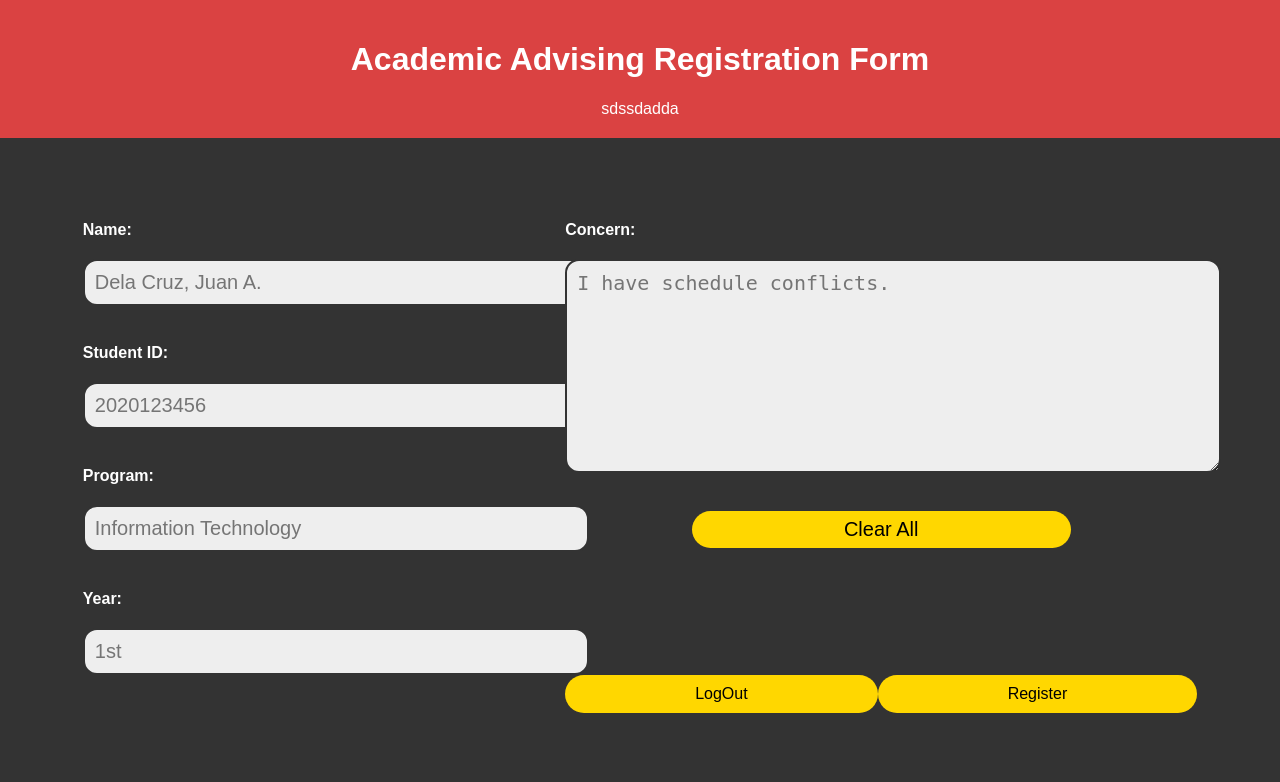
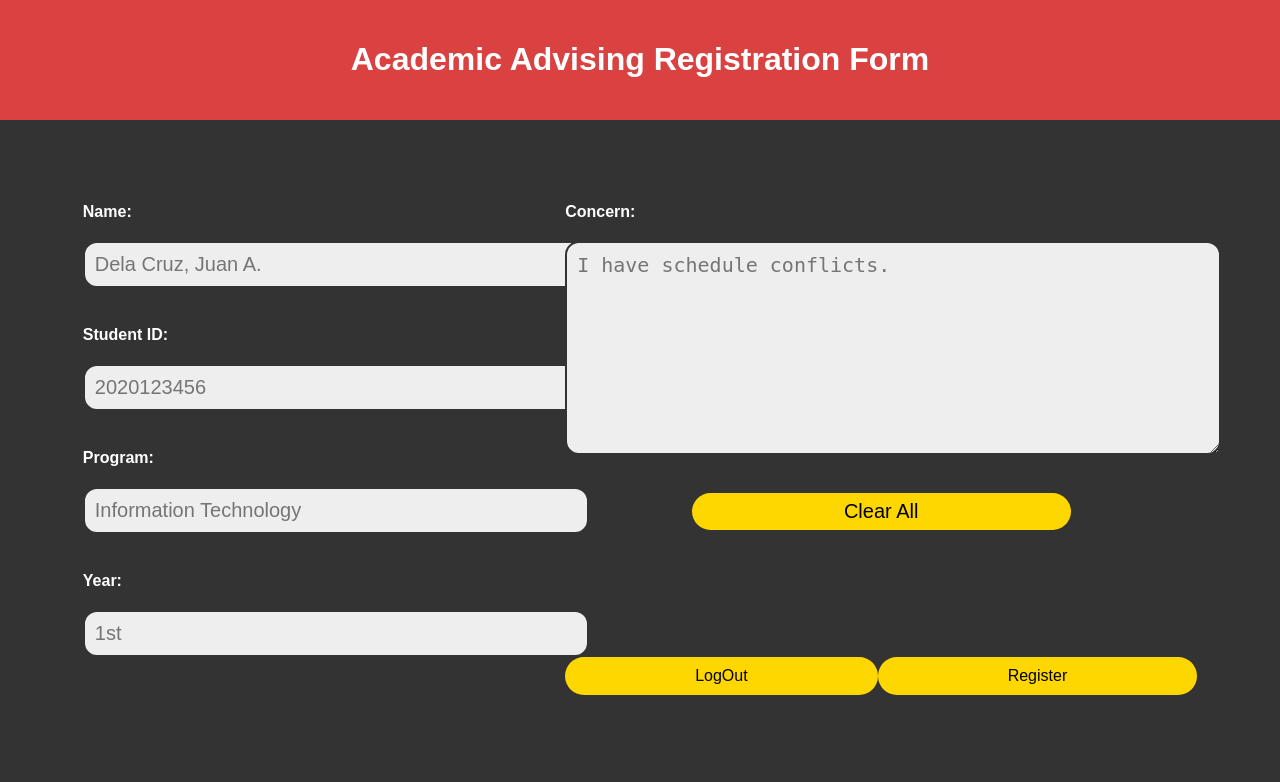
Before and after one commit to ghandylan/Mapuan-Academic-Advising, a Flask app: template templates/advising.html in a window 1280 px wide. Shown: the top 782 px of the page. Run offline with Flask 2, Linux system fonts and the light colour scheme; the template is opened without the code that fills it, so the values that code supplies are empty.

Commit message:
Update advising.html

```diff
--- a/templates/advising.html
+++ b/templates/advising.html
@@ -11,7 +11,7 @@
 
     <header>
       <h1>Academic Advising Registration Form</h1>
-      sdssdadda
+
     </header>
 
           <form action="#" method="post">
```
